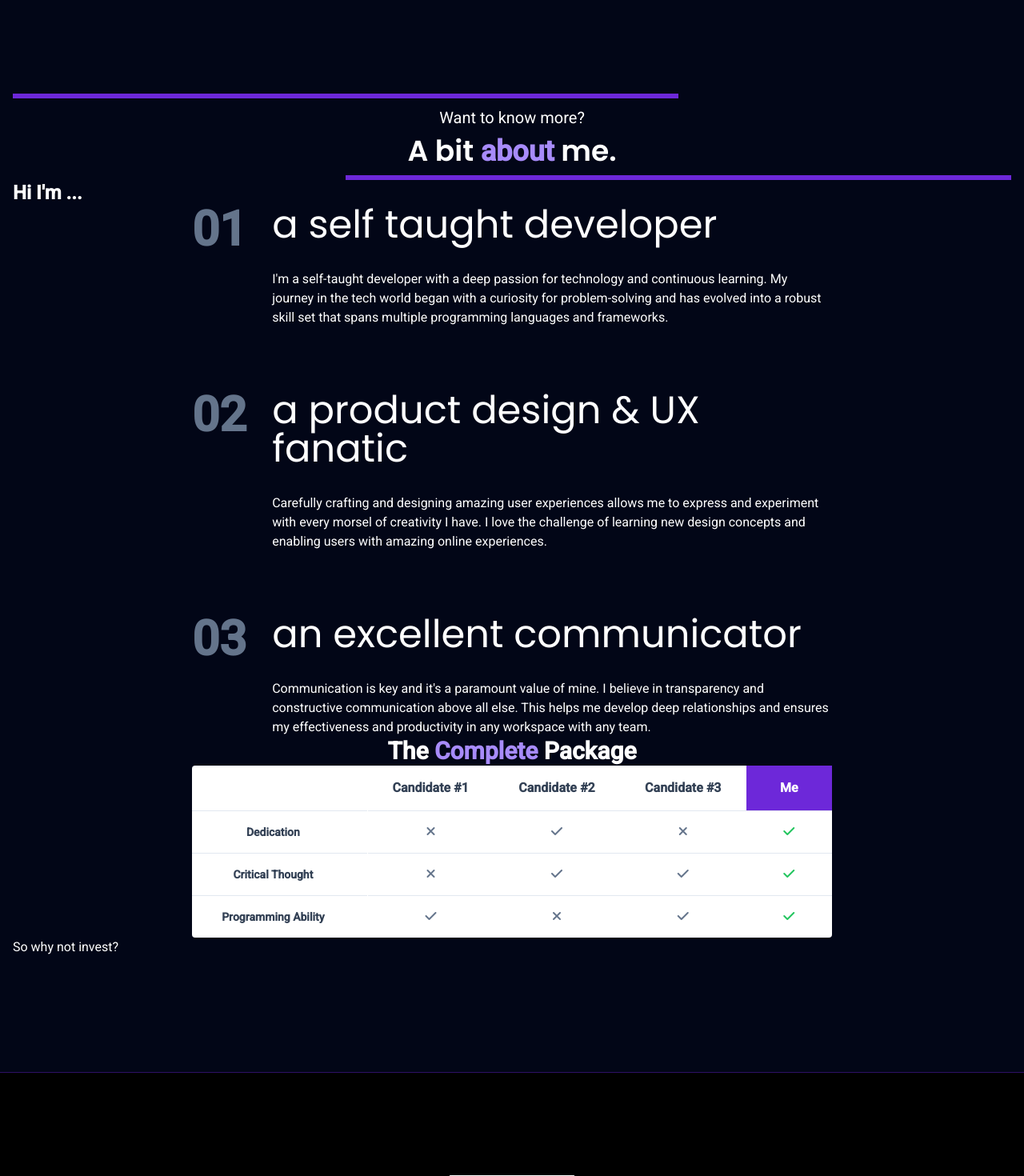
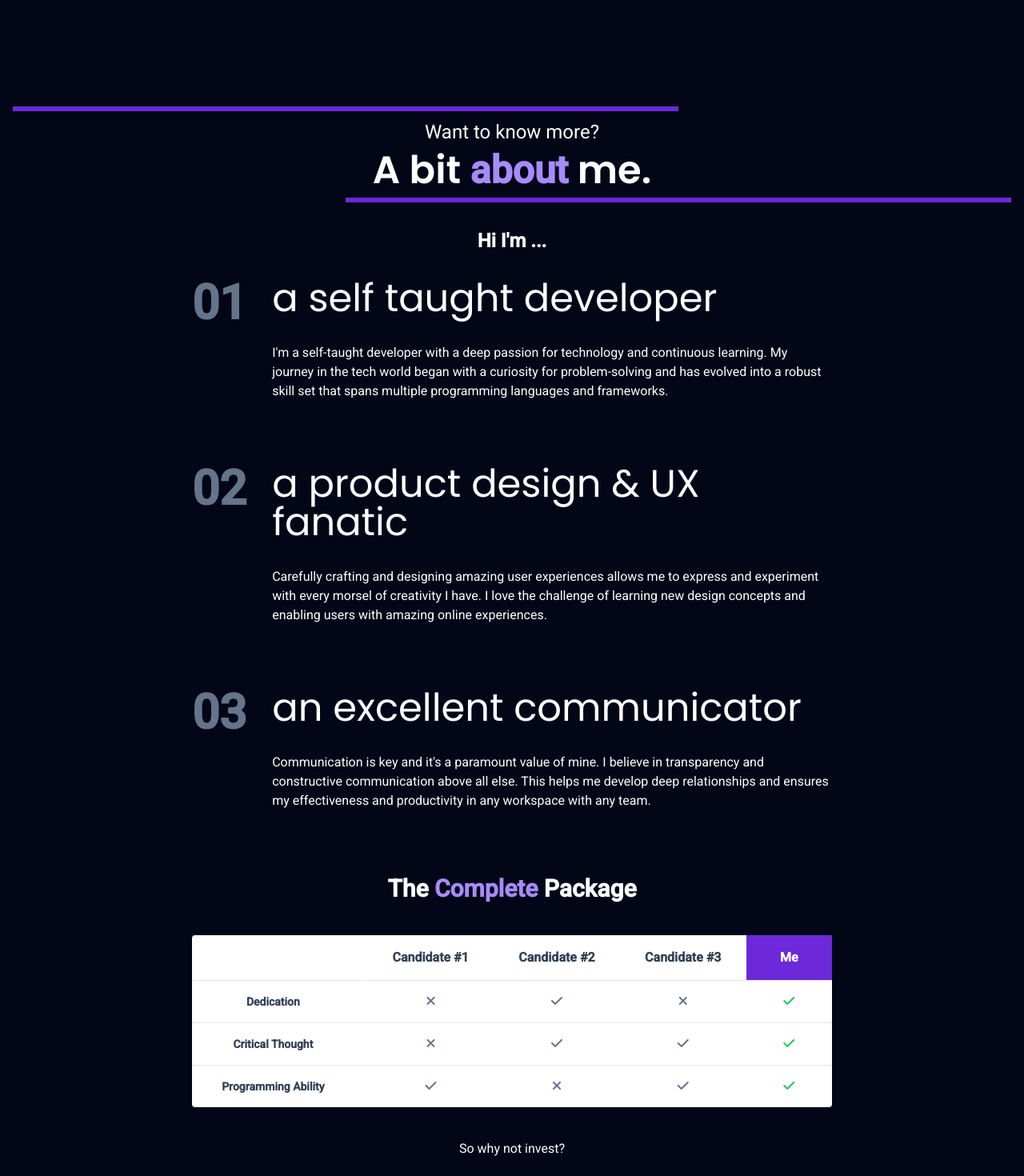
Before and after one commit to CAUCORASEKO/My_Portfolio_Project, a SvelteKit app in the folder my_portfolio_project/: page / in a window 1280 px wide. Shown: the part 1680-3150 px from the top of the page at 80% size. Built offline with nearby package versions, Linux system fonts and the light colour scheme.

Commit message:
Layout arrangements

```diff
--- a/my_portfolio_project/src/components/Main.svelte
+++ b/my_portfolio_project/src/components/Main.svelte
@@ -1,42 +1,57 @@
 <script>
-  import Step from "./Step.svelte";
+  import Step from "./Step.svelte"; // Tuodaan Step-komponentti
 
+  // Määritellään steps-taulukko, joka sisältää projektit
   let steps = [
-    {name: 'Crypto trading bot' , icon: 'fa-solid fa-cart-shopping'},
+    {name: 'Crypto trading bot', icon: 'fa-solid fa-cart-shopping'},
     {name: 'New challenges', icon: 'fa-solid fa-list-check'},
-    {name: 'This web diagram', icon: 'fa-solid fa-diagram-project'},
+    {name: 'This web diagram', icon: 'fa-solid fa-diagram-project'}
   ];
+
+  // Määritellään benefits-taulukko, joka sisältää tiedot taidoista
   let benefits = [
-    {name:'a self taught developer', description: 'I\'m a self-taught developer with a deep passion for technology and continuous learning. My journey in the tech world began with a curiosity for problem-solving and has evolved into a robust skill set that spans multiple programming languages and frameworks.'},
-    {name:'a product design & UX fanatic', description: 'Carefully crafting and designing amazing user experiences allows me to express and experiment with every morsel of creativity I have. I love the challenge of learning new design concepts and enabling users with amazing online experiences.'},
-    {name:'an excellent communicator', description: 'Communication is key and it\'s a paramount value of mine. I believe in transparency and constructive communication above all else. This helps me develop deep relationships and ensures my effectiveness and productivity in any workspace with any team.'},
-  ]
+    {
+      name: 'a self taught developer',
+      description: 'I\'m a self-taught developer with a deep passion for technology and continuous learning. My journey in the tech world began with a curiosity for problem-solving and has evolved into a robust skill set that spans multiple programming languages and frameworks.'
+    },
+    {
+      name: 'a product design & UX fanatic',
+      description: 'Carefully crafting and designing amazing user experiences allows me to express and experiment with every morsel of creativity I have. I love the challenge of learning new design concepts and enabling users with amazing online experiences.'
+    },
+    {
+      name: 'an excellent communicator',
+      description: 'Communication is key and it\'s a paramount value of mine. I believe in transparency and constructive communication above all else. This helps me develop deep relationships and ensures my effectiveness and productivity in any workspace with any team.'
+    }
+  ];
 </script>
 
 <main class="flex flex-col flex-1 p-4">
+  <!-- Introduction Section -->
   <section id="introPage" class="grid grid-cols-1 lg:grid-cols-2 gap-10 py-8 sm:py-14">
     <div class="flex flex-col lg:justify-center text-center lg:text-left gap-6 md:gap-8 lg:gap-10">
       <h2 class="font-semibold text-4xl sm:text-5xl md:text-6xl">
-      Hi! I’m <span class="poppins text-violet-400">Claudio</span> aka CAUCO <br/>Full Stack
+        <!-- Tervehdys ja esittely -->
+        Hi! I’m <span class="poppins text-violet-400">Claudio</span> aka CAUCO <br />Full Stack
         <span class="poppins text-violet-400">Developer</span>
       </h2>
       <p class="text-base sm:text-lg md:text-xl">
+        <!-- Suosikkiteknologioiden esittely -->
         My <span class="text-violet-400">favorite tech</span> includes, Python, JavaScript (NEXT.JS or SvelteKit), TailwindCSS, Node.js + Express.js & PostgreSQL or Firebase/Firestore!
       </p>
 
       <!-- svelte-ignore a11y-invalid-attribute -->
+      <!-- Painike yhteydenottoon -->
       <a
         class="blueShadow mx-auto lg:mr-auto lg:ml-0 text-base sm:text-lg md:text-xl poppins relative overflow-hidden px-6 py-3 group rounded-full bg-white text-slate-950 cursor-pointer"
         href="#"
         target="_blank"
       >
-      <div
-        class="absolute top-0 right-full w-full h-full bg-violet-400 opacity-20 group-hover:translate-x-full z-0 duration-200"
-      ></div>
+        <div class="absolute top-0 right-full w-full h-full bg-violet-400 opacity-20 group-hover:translate-x-full z-0 duration-200"></div>
         <h4 class="relative z-9">Get in touch &rarr;</h4>
       </a>
     </div>
     <div class="relative shadow-2xl grid place-items-center">
+      <!-- Profiilikuva -->
       <!-- svelte-ignore a11y-img-redundant-alt -->
       <img
         src="images/profile.png"
@@ -49,40 +64,39 @@
   <!-- Projects Section -->
   <section id="projects" class="py-20 lg:py-32 flex flex-col gap-24">
     <div class="flex flex-col gap-2 text-center">
-    <h6 class="text-lg sm:text-xl md:text-2xl">
-      A few of my creative endeavors.
-    </h6>
+      <h6 class="text-lg sm:text-xl md:text-2xl">A few of my creative endeavors.</h6>
       <h3 class="font-semibold text-3xl sm:text-4xl md:text-5xl">
         Curious to <span class="poppins text-violet-400">see</span> my work?
       </h3>
     </div>
-  <!-- svelte-ignore a11y-missing-content -->
-  <a href="https://github.com/CAUCORASEKO"
-      target="_blank" class="mx-auto px-4 py-2 rounded-md fa-border
-      border-solid border-white flex items-center gap-2 -mb-4 sm:-mb:-mb-0
-      -mt-10 hover:border-violet-700 duration-200">
+
+    <!-- Linkki GitHub-profiiliin -->
+    <a
+      href="https://github.com/CAUCORASEKO"
+      target="_blank"
+      class="mx-auto px-4 py-2 rounded-md fa-border border-solid border-white flex items-center gap-2 -mb-4 sm:-mb-0 -mt-10 hover:border-violet-700 duration-200"
+    >
       <i class="fa-regular fa-circle-link"></i>
       <p>Look at my Github</p>
     </a>
+
+    <!-- Projektien esittely -->
     <div class="grid grid-cols-1 lg:grid-cols-3 gap-12 lg:gap-10">
       <Step step={steps[0]}>
         <p>
           Trading bot is a tool developed in Python, which is designed to manage trade recommendations in the Binance futures market. <strong class="text-violet-400">The bot will help you manage your risk and will indicate the most recommended investment for the current moment in the Binance futures market.</strong>
-
-          To develop this bot, I have done extensive research on trading strategies and tools used by professional traders, I have literally become a profitable trader before starting to develop this tool.
+          To develop this bot, I have done extensive research on trading strategies and tools used by professional traders. I have literally become a profitable trader before starting to develop this tool.
         </p>
       </Step>
       <Step step={steps[1]}>
         <p>
           At this moment I am developing a platform specially designed to help cryptocurrency traders, where I will put tools especially dedicated to analyzing the market. <strong class="text-violet-400">The idea is to help traders manage and control capital, minimizing the risk of losses and increasing their profits.</strong>
-
           Another of my goals is to continue learning coding and focus on blockchain technology.
         </p>
       </Step>
       <Step step={steps[2]}>
         <p>
           If you want to see how I have come to develop this portfolio, you can check out the simple diagram made in Draw.io. <strong class="text-violet-400">It is not a piece of architecture worth framing but it is a good way to start organizing your ideas in case you want to start your own portfolio website.</strong>
-
           Constructive criticism is always welcome.
         </p>
       </Step>
@@ -90,35 +104,36 @@
   </section>
 
   <!-- About Section -->
-<section
-  id="about"
-  class="py-20 pt-10 lg:pt-16 lg:py-32 flex-col gap-16 sm:gap-20 md:gap-24 relative">
+  <section id="about" class="py-20 pt-10 lg:pt-16 lg:py-32 flex-col gap-16 sm:gap-20 md:gap-24 relative">
     <div class="flex flex-col gap-2 text-center relative before:absolute before:top-0 before:left-0 before:w-2/3 before:h-1.5 before:bg-violet-700 after:absolute after:bottom-0 after:right-0 after:w-2/3 after:h-1.5 after:bg-violet-700 py-4">
-    <h6 class="text-lg sm:text-xl md:text-2Xl">Want to know more?</h6>
-    <h3 class="font-semibold text-3xl sm:text-4xl md.text-5xl">
+      <h6 class="text-lg sm:text-xl md:text-2xl">Want to know more?</h6>
+      <h3 class="font-semibold text-3xl sm:text-4xl md:text-5xl">
         A bit <span class="poppins text-violet-400">about</span> me.
       </h3>
     </div>
-  <p class="mx-auto poppins font-semibold text-lg sm:text-xl md:text-2xl">Hi I'm ... </p>
-  <div class="flex flex-col gap-20 w-full mx-auto max-w-[800px]">
+    <!-- Keskitetty esittelyteksti -->
+    <p class="mx-auto poppins font-semibold text-lg sm:text-xl md:text-2xl text-center mt-8">
+      Hi I'm ...
+    </p>
+    <!-- Etujen esittely -->
+    <div class="flex flex-col gap-20 w-full mx-auto max-w-[800px] mt-8">
       {#each benefits as benefit, index}
         <div class="flex gap-6 sm:gap-8">
           <p class="poppins text-4xl sm:text-5xl md:text-6xl text-slate-500 font-semibold">
             0{index + 1}
           </p>
           <div class="flex flex-col gap-6 sm:gap-8">
-          <h3 class="text-2xl sm:text-3xl md:text-5xl">
-            {benefit.name}
-          </h3>
+            <h3 class="text-2xl sm:text-3xl md:text-5xl">{benefit.name}</h3>
             <p>{benefit.description}</p>
           </div>
         </div>
       {/each}
     </div>
-  <h5 class="text-2xl sm:text-3xl font-semibold text-center poppins">
+    <!-- Taulukko, joka vertailee taitoja muihin ehdokkaisiin -->
+    <h5 class="text-2xl sm:text-3xl font-semibold text-center poppins mt-20">
       The <span class="text-violet-400">Complete</span> Package
     </h5>
-  <div class="flex flex-col overflow-x-scroll gap-10 max-w-[800px] mx-auto w-full">
+    <div class="flex flex-col overflow-x-scroll gap-10 max-w-[800px] mx-auto w-full mt-10">
       <table class="bg-white text-slate-700 rounded text-center">
         <thead class="border-b border-solid border-slate-200">
           <tr>
@@ -154,9 +169,10 @@
         </tbody>
       </table>
     </div>
+    <!-- Keskitetty viesti taulukon jälkeen -->
+    <p class="mx-auto text-center mt-10">So why not invest?</p>
     <div class="mx-auto -mt-12 italic sm:hidden opacity-50">
       <p>Scroll to see more &rarr;</p>
     </div>
-  <p class="mx-auto">So why not invest?</p>
   </section>
 </main>
```
Lines whose indentation alone changed are shown as unchanged.
